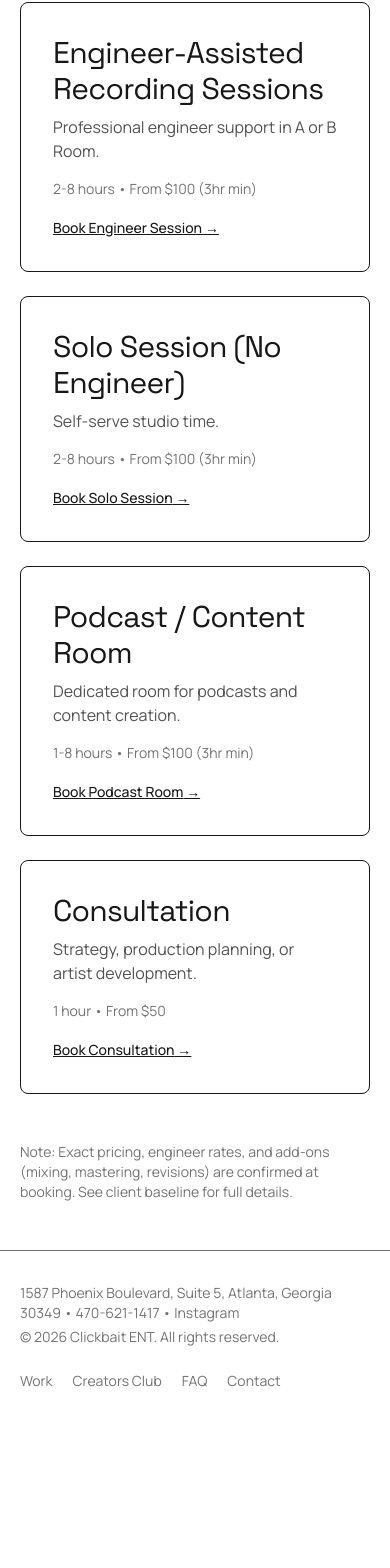
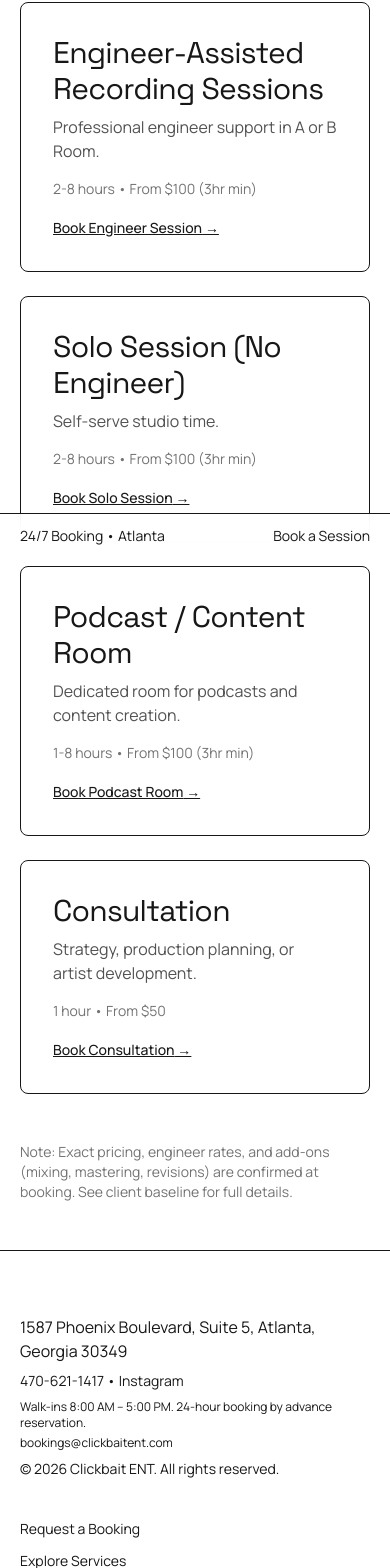
Before and after one commit to soundsbyswagg/clickbait-studios-web, a Next.js app: page /services in a window 390 px wide. Shown: the part 331-1899 px from the top of the page. Before the commit the page ends 1754 px from the top, so only its background shows below. Built offline with nearby package versions, Linux system fonts and the light colour scheme.

Commit message:
feat: complete Todo 02 pinned contact strip and mobile booking bar

```diff
--- a/app/layout.tsx
+++ b/app/layout.tsx
@@ -1,9 +1,11 @@
 import type { Metadata } from 'next';
 import Link from 'next/link';
 import { Manrope, Space_Grotesk } from 'next/font/google';
+import { SmoothScroll } from '@/components/motion/SmoothScroll';
+import { ContactStrip } from '@/components/layout/ContactStrip';
+import { BookingBar } from '@/components/layout/BookingBar';
 import './globals.css';
 import { siteConfig, navigation } from '@/content/site';
-import { SmoothScroll } from '@/components/motion/SmoothScroll';
 
 const manrope = Manrope({
   subsets: ['latin'],
@@ -19,10 +21,6 @@
 
 const primaryNavigation = navigation.filter((item) =>
   ['Services', 'Rooms', 'More Than Rap', 'About'].includes(item.label),
-);
-
-const footerNavigation = navigation.filter((item) =>
-  ['Work', 'Creators Club', 'FAQ', 'Contact'].includes(item.label),
 );
 
 export const metadata: Metadata = {
@@ -100,21 +98,8 @@
         <SmoothScroll>
           <main id="main">{children}</main>
         </SmoothScroll>
-        <footer className="border-t py-8 text-sm text-neutral-500" role="contentinfo">
-          <div className="container grid gap-6 md:grid-cols-[1fr_auto] md:items-end">
-            <div>
-              <p>{siteConfig.address} • {siteConfig.links.phone} • <a href={siteConfig.links.instagram} className="hover:underline" target="_blank" rel="noopener noreferrer">Instagram</a></p>
-              <p className="mt-1">© {new Date().getFullYear()} Clickbait ENT. All rights reserved.</p>
-            </div>
-            <nav className="flex flex-wrap gap-x-5 gap-y-2" aria-label="Footer navigation">
-              {footerNavigation.map((item) => (
-                <Link className="hover:text-black hover:underline" href={item.href} key={item.href}>
-                  {item.label}
-                </Link>
-              ))}
-            </nav>
-          </div>
-        </footer>
+        <BookingBar />
+        <ContactStrip />
       </body>
     </html>
   );
--- /dev/null
+++ b/components/layout/BookingBar.tsx
@@ -0,0 +1,31 @@
+'use client';
+
+import { useEffect, useState } from 'react';
+import Link from 'next/link';
+
+export function BookingBar() {
+  const [visible, setVisible] = useState(false);
+
+  useEffect(() => {
+    const onScroll = () => {
+      setVisible(window.scrollY > 80);
+    };
+    window.addEventListener('scroll', onScroll, { passive: true });
+    return () => window.removeEventListener('scroll', onScroll);
+  }, []);
+
+  return (
+    <div
+      className={`fixed bottom-0 left-0 right-0 z-50 border-t border-border bg-background/90 backdrop-blur-md transition-transform duration-300 md:hidden ${
+        visible ? 'translate-y-0' : 'translate-y-full'
+      }`}
+    >
+      <div className="container flex items-center justify-between py-3">
+        <span className="text-sm text-muted truncate pr-4">24/7 Booking • Atlanta</span>
+        <Link href="/contact" className="magnetic-btn magnetic-btn--primary text-sm whitespace-nowrap">
+          Book a Session
+        </Link>
+      </div>
+    </div>
+  );
+}
--- /dev/null
+++ b/components/layout/ContactStrip.tsx
@@ -0,0 +1,37 @@
+import Link from 'next/link';
+import { siteConfig } from '@/content/site';
+
+export function ContactStrip() {
+  return (
+    <footer className="border-t border-border py-16 text-sm text-muted" role="contentinfo">
+      <div className="container grid gap-10 md:grid-cols-[1fr_auto] md:items-start">
+        <div>
+          <p className="text-foreground text-base mb-2">{siteConfig.address}</p>
+          <p>
+            <a href={`tel:${siteConfig.links.phone}`} className="hover:text-foreground hover:underline transition-colors">
+              {siteConfig.links.phone}
+            </a>
+            {' • '}
+            <a href={siteConfig.links.instagram} className="hover:text-foreground hover:underline transition-colors" target="_blank" rel="noopener noreferrer">
+              Instagram
+            </a>
+          </p>
+          <p className="mt-2 text-xs text-muted">{siteConfig.hours}</p>
+          <p className="mt-1 text-xs text-muted">{siteConfig.email}</p>
+          <p className="mt-2">© {new Date().getFullYear()} {siteConfig.name}. All rights reserved.</p>
+        </div>
+        <div className="flex flex-col gap-3">
+          <Link href="/contact" className="magnetic-btn magnetic-btn--primary text-sm">
+            Request a Booking
+          </Link>
+          <Link href="/services" className="nav-link text-sm">
+            Explore Services
+          </Link>
+          <Link href="/rooms" className="nav-link text-sm">
+            View Rooms
+          </Link>
+        </div>
+      </div>
+    </footer>
+  );
+}
```
